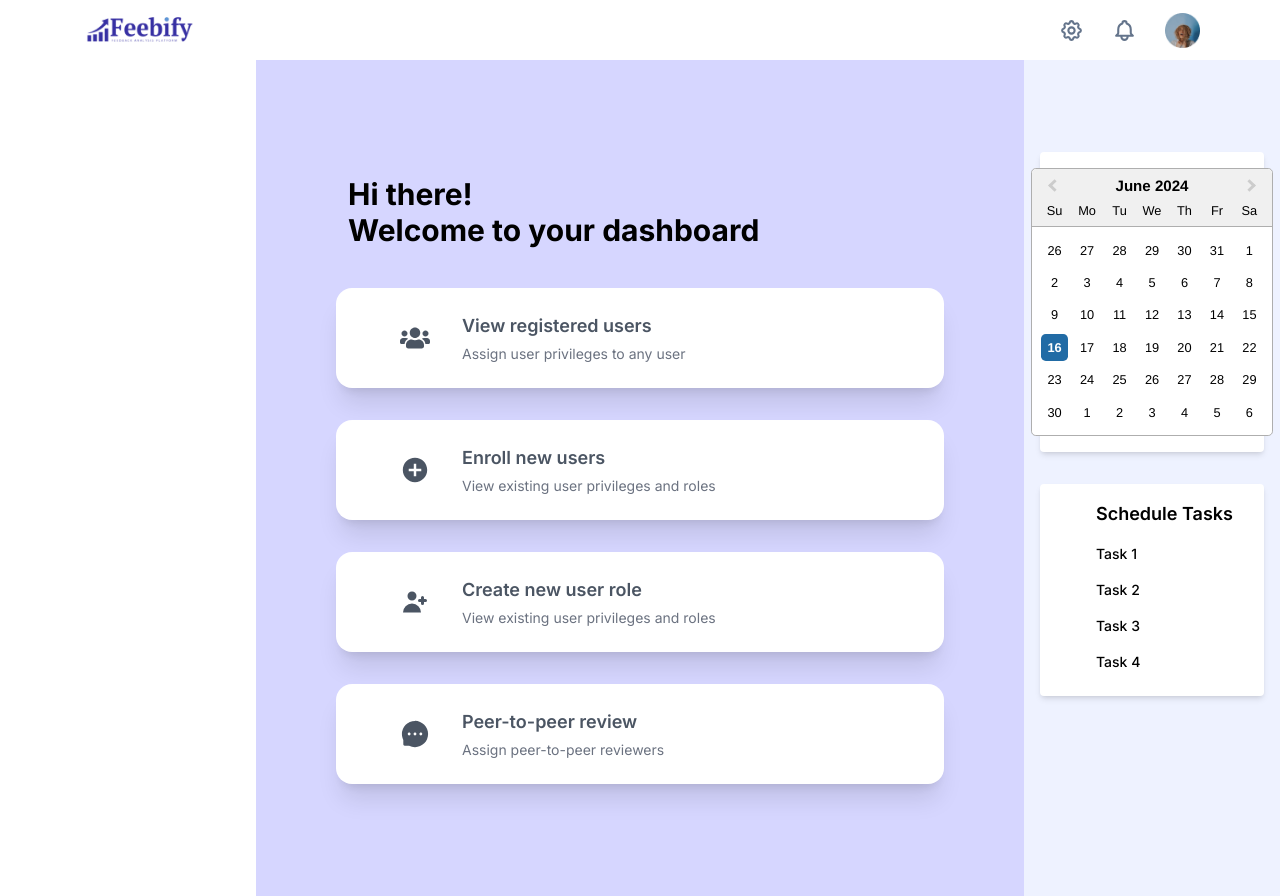
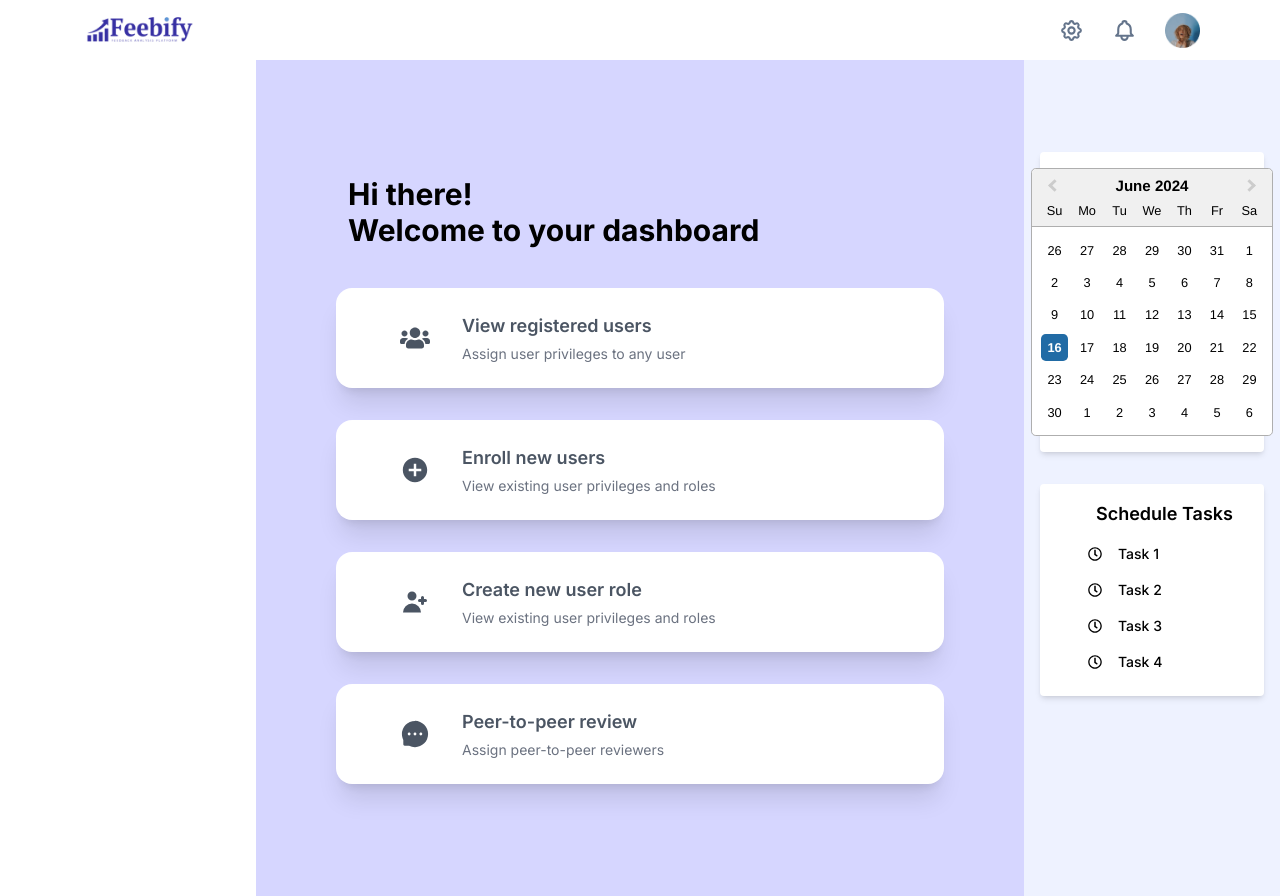
Before and after one commit to wanigarathnekaa/gp_front_end, a Next.js app: page /dashboard in a window 1280 px wide. Built offline with nearby package versions, Linux system fonts and the light colour scheme.

Commit message:
dashboard

```diff
--- a/app/dashboard/page.tsx
+++ b/app/dashboard/page.tsx
@@ -1,6 +1,6 @@
 import React from 'react';
 import { Sidebar, Navbar, Card, Calendar, TaskList } from '@/components';
-import { FaUsers  } from 'react-icons/fa';
+import { FaUsers, FaRegClock  } from 'react-icons/fa';
 import { IoMdAddCircle } from "react-icons/io";
 import { HiUserAdd } from "react-icons/hi";
 import { AiFillMessage } from "react-icons/ai";
@@ -77,7 +77,10 @@ const Dashboard = () => {
           </div>
           <div className="w-1/4 p-4 bg-[#EEF2FF]">
             <Calendar />
-            <TaskList tasks={['Task 1', 'Task 2', 'Task 3', 'Task 4']} />
+            <TaskList
+              tasks={['Task 1', 'Task 2', 'Task 3', 'Task 4']}
+              icon = {FaRegClock}
+            />
           </div>
         </div>
       </div>
--- a/components/Calendar.tsx
+++ b/components/Calendar.tsx
@@ -6,12 +6,20 @@ import 'react-datepicker/dist/react-datepicker.css'
 const Calendar = () => {
   const [selectedDate, setSelectedDate] = useState(new Date());
 
+  const handleDateChange = (date: Date | null) => {
+    if(date){
+      setSelectedDate(date);
+    }
+  }
+
 
   return (
     <div className=' bg-white shadow-md rounded p-4 mt-20 flex justify-center'>
         <DatePicker
         selected={selectedDate}
-        onChange={(date)=>setSelectedDate(date)} className='w-60 appearance-none shadow-border rounded py-20 px-2 text-gray-darker ' inline />
+        onChange={handleDateChange}
+        className='w-60 appearance-none shadow-border rounded py-20 px-2 text-gray-darker '
+        inline />
     </div>
   )
 }
--- a/components/Card.tsx
+++ b/components/Card.tsx
@@ -29,4 +29,4 @@ const Card = ({title, description,icon :Icon, }:CardProps) => {
   );
 };
 
-export default Card
+export default Card;
--- a/components/TaskList.tsx
+++ b/components/TaskList.tsx
@@ -1,19 +1,22 @@
 import React from 'react'
+import { IconType } from 'react-icons';
 
 interface TaskListProps {
     tasks: string[];
+    icon:IconType
 }
 
 
-const TaskList = ({tasks}:TaskListProps) => {
+const TaskList = ({tasks, icon:Icon}:TaskListProps) => {
   return (
     <div className='bg-white shadow-md rounded p-4 mt-8 w-70'>
         <h2 className='text-lg font-semibold ml-10  mb-2'>Schedule Tasks </h2>
-        <ul className='ml-10'>
+        <ul >
            {tasks.map((task,index ) => (
             <li key={index}
-            className='py-2'>
-            <p className='text-sm font-medium'>{task}</p>
+            className='flex items-center py-2'>
+              <Icon className='text-sm ml-8 mr-4 '/>
+            <p className='text-sm font-medium '>{task}</p>
             </li>
 
            ))}
--- a/components/index.ts
+++ b/components/index.ts
@@ -3,6 +3,9 @@ import Sidebar from './Sidebar'
 import Card from './Card'
 import Calendar from './Calendar'
 import TaskList from './TaskList'
+import Title from './Title'
+import Table from './Table'
+
 
 export {
   Navbar,
```
